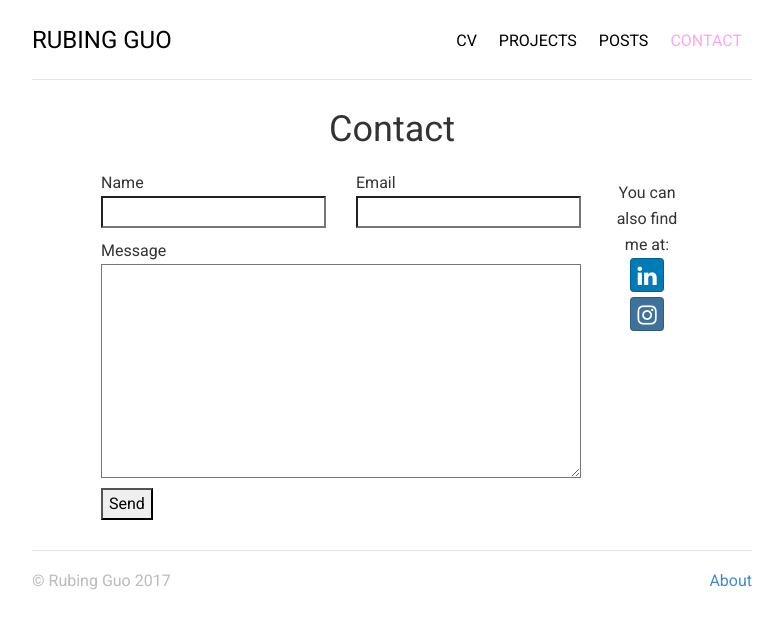
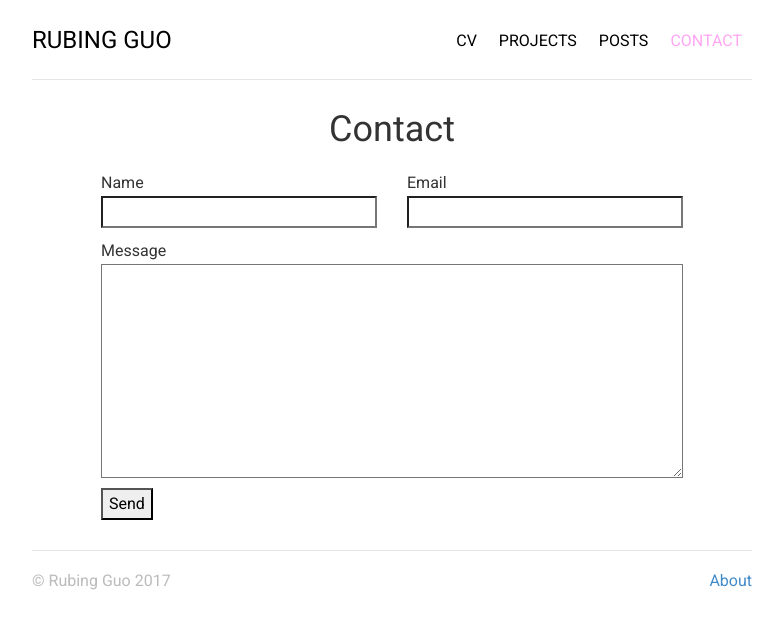
Before and after one commit to flower-joke/peanutshells.github.io, a Jekyll site: the page built from contact/index.html, in a window 1280 px wide. Shown: the top 629 px of the page, without its empty margins (248-1031 px from the left). Built offline with Jekyll 4.4.1, drawn with Linux system fonts in a browser that asks for light colours; nearby versions of some CDN libraries.

Commit message:
Update index.html

```diff
--- a/contact/index.html
+++ b/contact/index.html
@@ -12,7 +12,7 @@ description: ---hehe
 <h1 class = "page-title">{{ page.title }}</h1>
 <div class="contact container">
 	<div class = "row">
-		<div class = "col-sm-10">
+		<div class = "col-sm-12">
 			<form action="https://formspree.io/rubing1223@gmail.com" method="POST">
 				<div class = "row form-row">
 					<div class="col-sm-6">Name<input class="form" type="text" name="name"></div>
@@ -28,6 +28,7 @@ description: ---hehe
 				</div>
 			</form>
 		</div>
+		<!--
 		<div class = "col-sm-2 author-social-container">
 			<p>You can also find me at:</p>
 				<a href="http://www.linkedin.com/in/rubingguo/" target="_blank" class="btn btn-social-icon btn-linkedin author-social" onclick="_gaq.push(['_trackEvent', 'btn-social-icon', 'click', 'btn-linkedin']);">
@@ -37,7 +38,7 @@ description: ---hehe
 					<span class="fa fa-instagram"></span>
 				</a>
 		</div>
-
+		-->
 	</div>
 
 </div>
```
